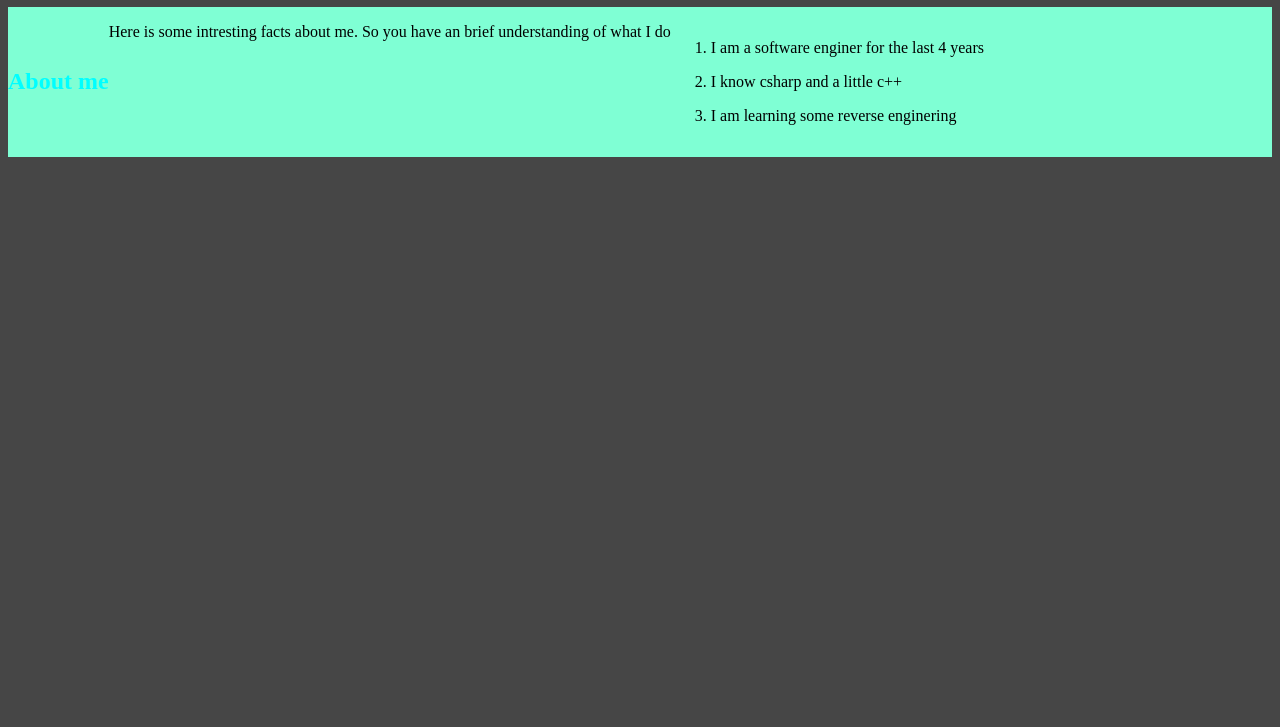
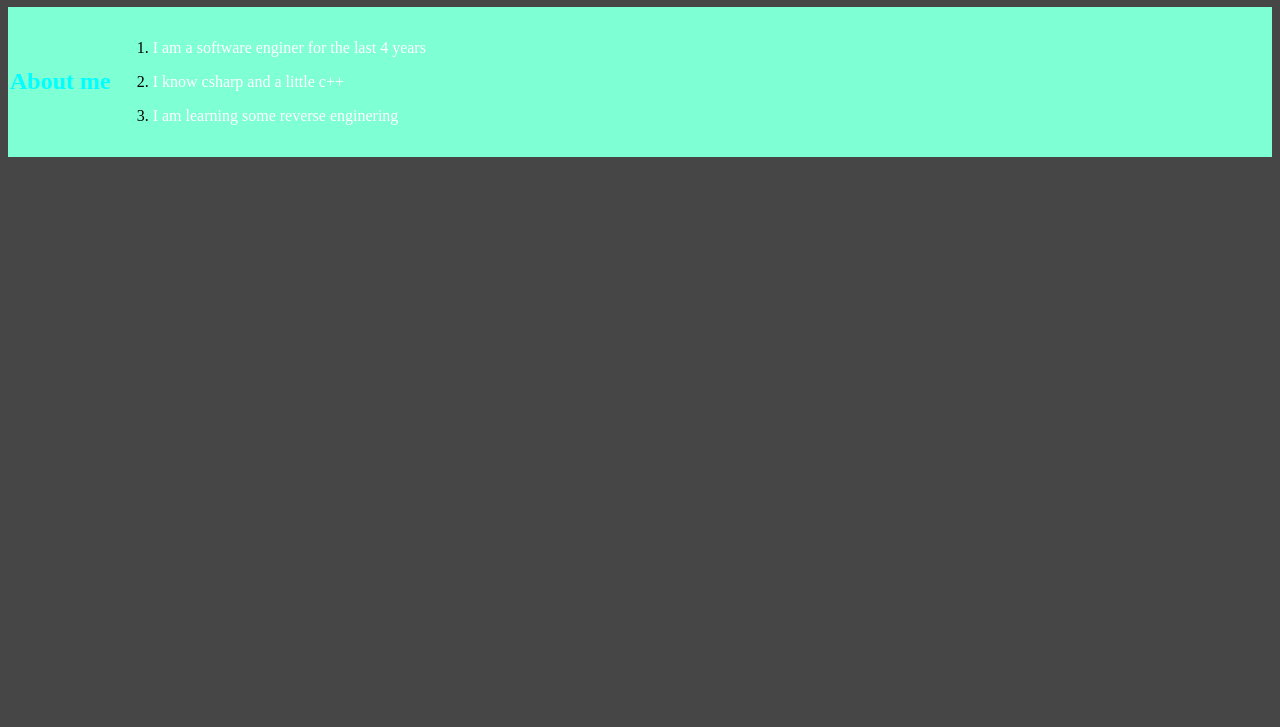
Before and after one commit to sintalis/documentations, a plain HTML site: page index.html in a window 1280 px wide. Shown: the part 73-800 px from the top of the page. Drawn offline with Linux system fonts and the light colour scheme.

Commit message:
Attempt to fix the aboutme
header not working corectly

```diff
--- a/index.html
+++ b/index.html
@@ -22,12 +22,15 @@
     .aboutme > h2
     {
         color: cyan;
+        display: flex;
+        align-self: left top;
+        margin: 2px;
     }
     .aboutme > ol
     {
 
     }
-    .aboutme > ol > ul > p
+    .aboutme > ol > li > p
     {
         color: white;
     }
@@ -37,7 +40,6 @@
 <h1>Sintalis Documentations</h1>
 <div class="aboutme">
     <h2>About me</h2>
-    <p>Here is some intresting facts about me. So you have an brief understanding of what I do</p>
     <ol>
         <li>
             <p>I am a software enginer for the last 4 years</p>
```
